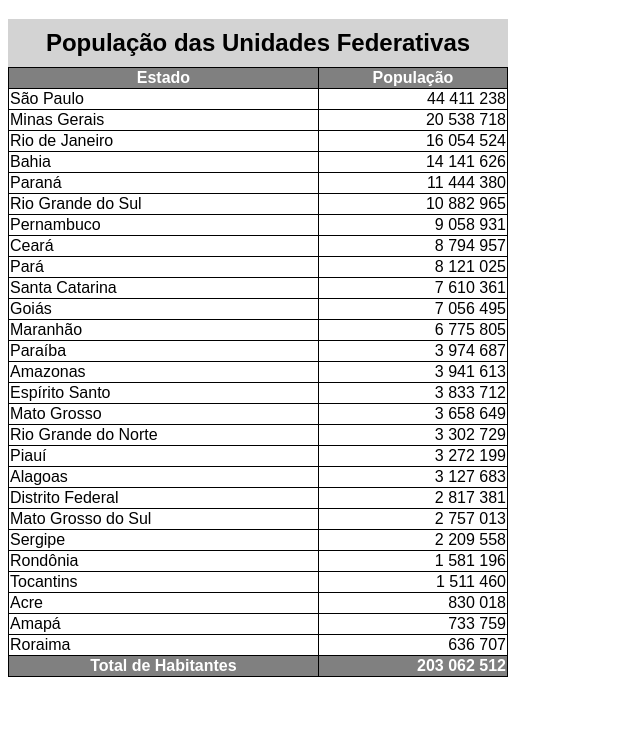
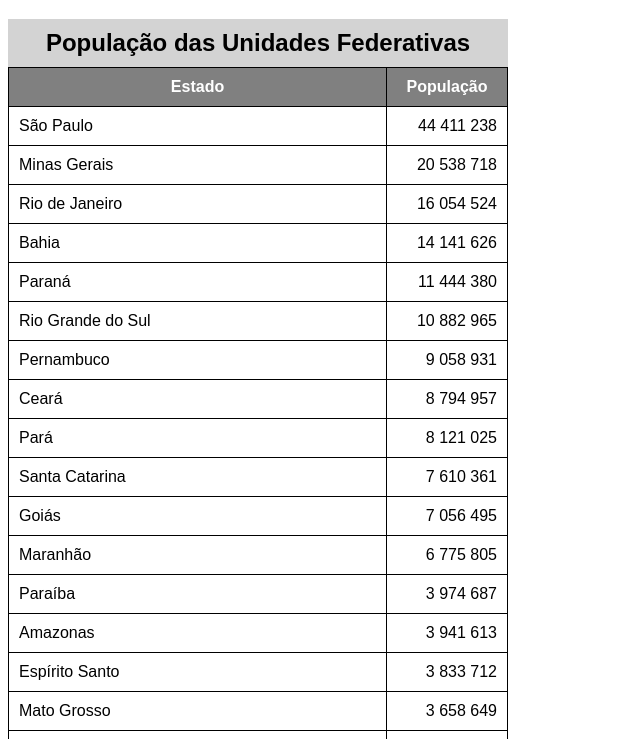
Before and after one commit to dener44/HTML-CSS, a plain HTML site: page exercícios/ex023/tabela002.html in a window 1280 px wide. Shown: the part 61-800 px from the top of the page, without its empty margins (0-640 px from the left). Drawn offline with Linux system fonts and the light colour scheme.

Commit message:
Update tabela002.html

```diff
--- a/exercícios/ex023/tabela002.html
+++ b/exercícios/ex023/tabela002.html
@@ -14,6 +14,7 @@
 		}
 		td, th{
 			border: 1px solid black;
+			padding: 10px;
 		}
 		caption{
 			font-size: 1.5em;
@@ -46,7 +47,7 @@
 		<thead>
 			<tr>
 				<th scope="col">Estado</th>
-				<th scope="col">População</th>
+				<th scope="col" style="width: 100px;">População</th>
 			</tr>
 		</thead>
 		<tbody>
```
